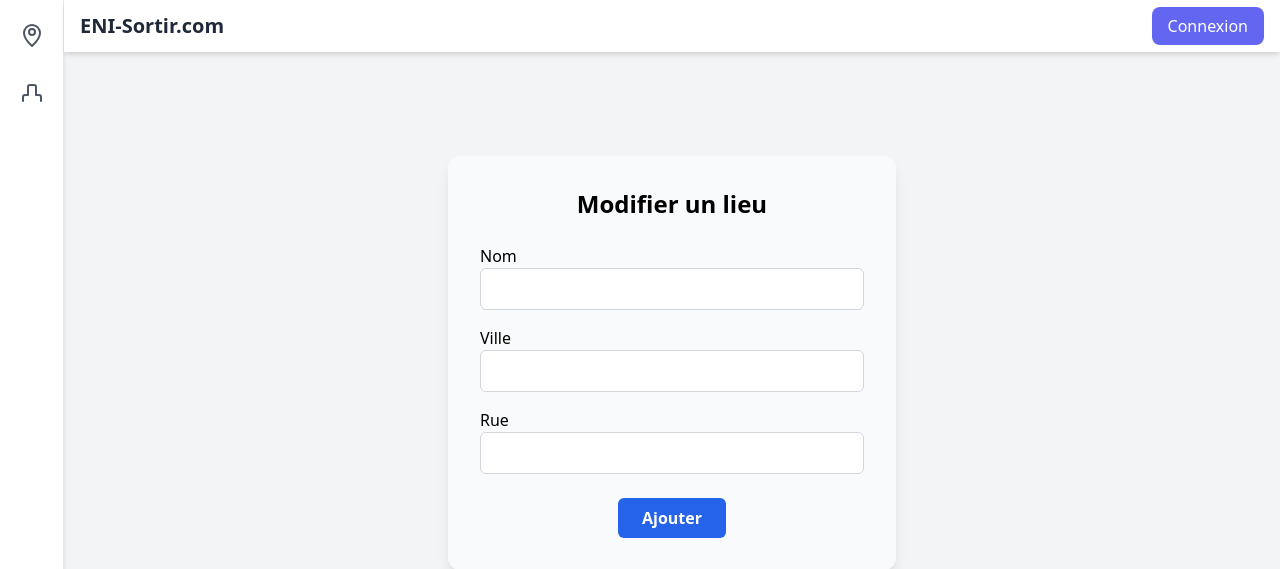
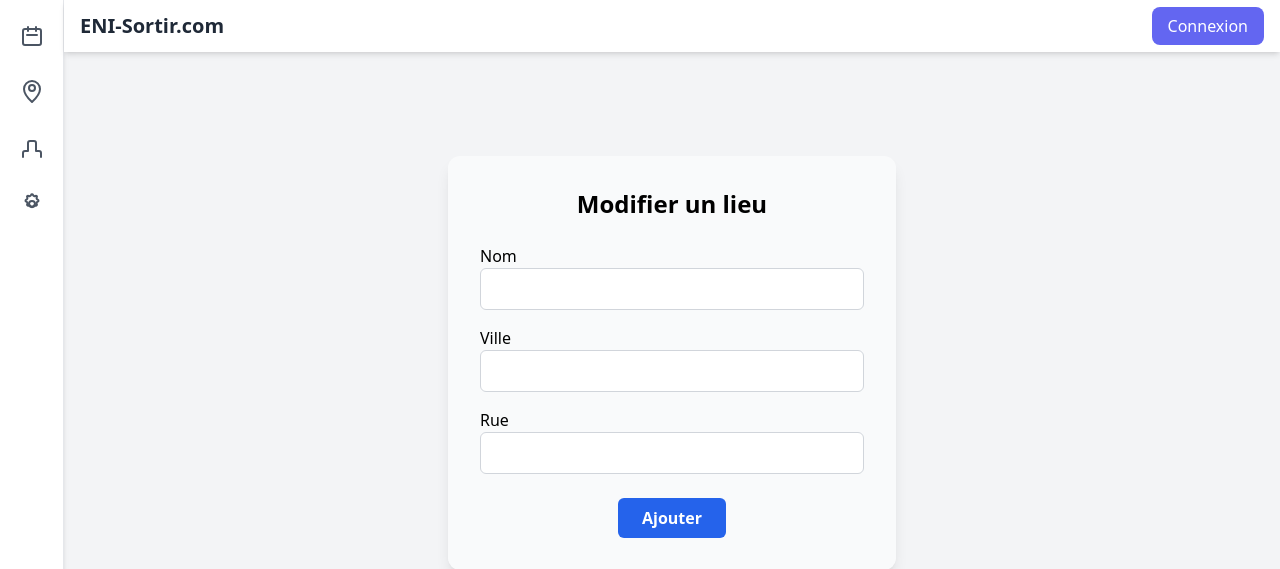
Before and after one commit to lucasguerin00/ENI-Sortir, a Symfony app: template templates/lieu/new.html.twig in a window 1280 px wide. Shown: the top 569 px of the page. Run offline with Twig, Linux system fonts and the light colour scheme; the template is opened without the code that fills it, so the values that code supplies are empty; form fields are guessed from the names that the template uses; some libraries are stand-ins or nearby versions.

Commit message:
add icons

```diff
--- a/templates/base.html.twig
+++ b/templates/base.html.twig
@@ -14,6 +14,17 @@
 
             {# --- Sidebar --- #}
             <aside class="w-16 bg-white border-r border-gray-200 flex flex-col items-center py-6 space-y-8 shadow-md">
+
+                <!-- Sorties -->
+                <a href="{{ path('app_sortie_list') }}" class="group relative">
+                    <svg xmlns="http://www.w3.org/2000/svg" class="h-6 w-6 text-gray-600 group-hover:text-blue-600 transition" fill="none" viewBox="0 0 24 24" stroke="currentColor">
+                        <path stroke-linecap="round" stroke-linejoin="round" stroke-width="2"
+                              d="M8 7V3m8 4V3m-9 8h10M5 21h14a2 2 0 002-2V7a2 2 0 00-2-2H5a2 2 0 00-2 2v12a2 2 0 002 2z" />
+                    </svg>
+                    <span class="absolute left-12 top-1/2 -translate-y-1/2 bg-gray-800 text-white text-xs rounded py-1 px-2 opacity-0 group-hover:opacity-100 transition">
+                        Sorties
+                    </span>
+                </a>
 
                 <!-- Lieu -->
                 <a href="{{ path('app_lieu') }}" class="group relative">
@@ -35,6 +46,20 @@
                         Villes
                     </span>
                 </a>
+
+                <!-- Admin -->
+                <a href="{{ path('app_admin') }}" class="group relative">
+                    <svg xmlns="http://www.w3.org/2000/svg" class="h-6 w-6 text-gray-600 group-hover:text-blue-600 transition" fill="none" viewBox="0 0 24 24" stroke="currentColor">
+                        <path stroke-linecap="round" stroke-linejoin="round" stroke-width="2"
+                              d="M11.049 2.927c.3-.921 1.603-.921 1.902 0a1.724 1.724 0 002.591.949c.809-.467 1.753.477 1.286 1.286a1.724 1.724 0 00.95 2.591c.921.3.921 1.603 0 1.902a1.724 1.724 0 00-.95 2.591c.467.809-.477 1.753-1.286 1.286a1.724 1.724 0 00-2.591.95c-.3.921-1.603.921-1.902 0a1.724 1.724 0 00-2.591-.95c-.809.467-1.753-.477-1.286-1.286a1.724 1.724 0 00-.95-2.591c-.921-.3-.921-1.603 0-1.902a1.724 1.724 0 00.95-2.591c-.467-.809.477-1.753 1.286-1.286a1.724 1.724 0 002.591-.95z" />
+                        <path stroke-linecap="round" stroke-linejoin="round" stroke-width="2"
+                              d="M15 12a3 3 0 11-6 0 3 3 0 016 0z" />
+                    </svg>
+                    <span class="absolute left-12 top-1/2 -translate-y-1/2 bg-gray-800 text-white text-xs rounded py-1 px-2 opacity-0 group-hover:opacity-100 transition">
+                        Admin
+                    </span>
+                </a>
+
 
                 {# Futures autres icones/route #}
             </aside>
```
